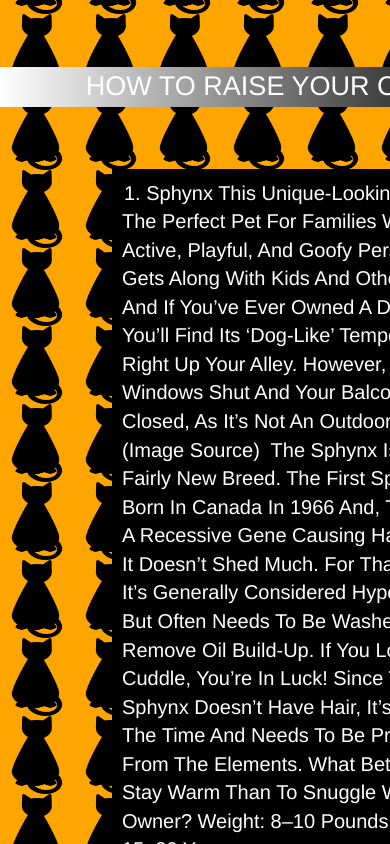
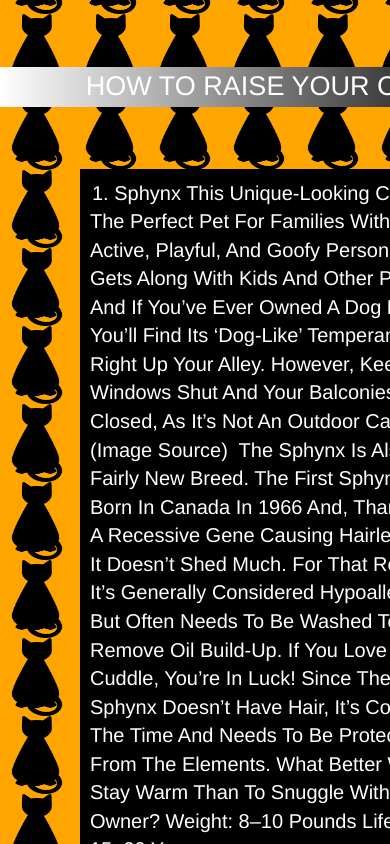
Before and after one commit to mody-69/catadopt, a plain HTML site: page Homepage.html in a window 390 px wide. Shown: the part 1156-2000 px from the top of the page. Drawn offline with nearby package versions, Linux system fonts and the light colour scheme.

Commit message:
Homepage.css

```diff
--- a/css/Homepage.css
+++ b/css/Homepage.css
@@ -183,7 +183,7 @@ p{
         left: 66px;
         top: 38px;
         width: 100%;
-        left:108px;
+        left:76px;
     }
     .blue-box img ,.purple-box img ,.green-box svg{
         width: 36%;
```
